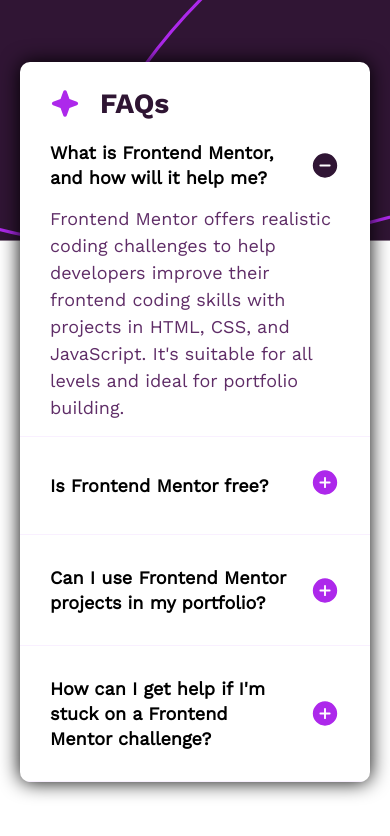
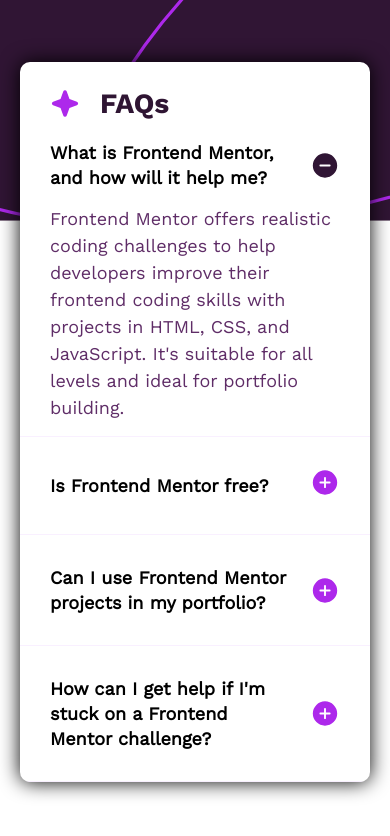
Before and after one commit to gowthamjk08/faq-card, a plain HTML site: page index.html in a window 390 px wide. Drawn offline with Linux system fonts and the light colour scheme.

Commit message:
Update style.css

```diff
--- a/style.css
+++ b/style.css
@@ -85,7 +85,7 @@
     body{
         background: url(./assets/images/background-pattern-mobile.svg)no-repeat;
         background-size: 100% 400px;
-        background-position: 0 -80px;
+        background-position: 0 -100px;
     }
 /*     main{
         margin:80px 20px;
```
